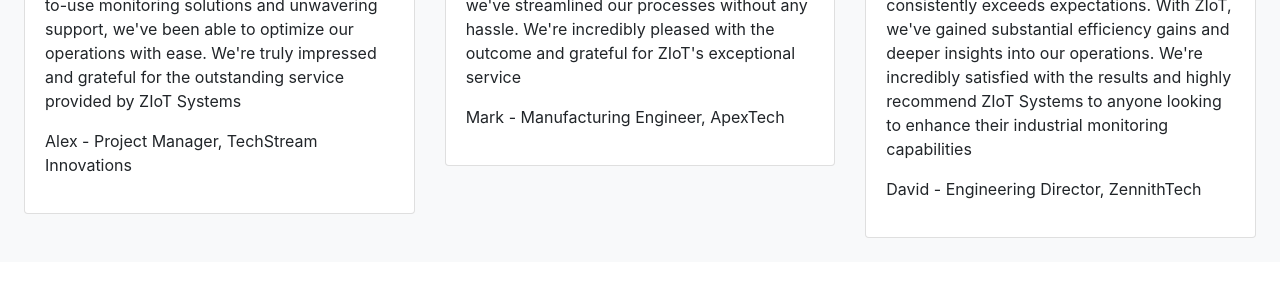
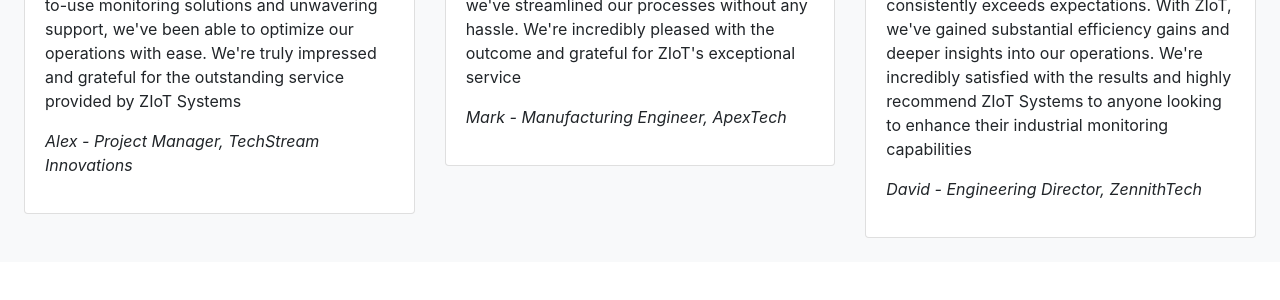
Before and after one commit to ZIoT-Systems/ZIoT-Systems.github.io, a Jekyll site: the page built from README.md, in a window 1280 px wide. Shown: the part 2241-2541 px from the top of the page. Built offline with Jekyll 4.4.1, drawn with Linux system fonts in a browser that asks for light colours; our own code applies the rules of GitHub Pages for plain Markdown files.

Commit message:
test font

```diff
--- a/_layouts/default.html
+++ b/_layouts/default.html
@@ -196,7 +196,7 @@
                 <div class="card">
                     <div class="card-body">
                         <p>ZIoT Systems has been a game-changer for us. Their devices are incredibly user-friendly, and the support team has been exceptional every step of the way. Thanks to their easy-to-use monitoring solutions and unwavering support, we've been able to optimize our operations with ease. We're truly impressed and grateful for the outstanding service provided by ZIoT Systems</p>
-                        <p>Alex - Project Manager, TechStream Innovations</p>
+                        <p class="font-italic">Alex - Project Manager, TechStream Innovations</p>
                     </div>
                 </div>
             </div>
@@ -204,7 +204,7 @@
                 <div class="card">
                     <div class="card-body">
                         <p>Implementing ZIoT's monitoring solutions has transformed our operations. Their devices are straightforward to use, and their support team has been phenomenal. With their assistance, we've streamlined our processes without any hassle. We're incredibly pleased with the outcome and grateful for ZIoT's exceptional service</p>
-                        <p>Mark - Manufacturing Engineer, ApexTech</p>
+                        <p class="font-italic">Mark - Manufacturing Engineer, ApexTech</p>
                     </div>
                 </div>
             </div>
@@ -212,7 +212,7 @@
                 <div class="card">
                     <div class="card-body">
                         <p>Selecting ZIoT for our monitoring needs has significantly improved our workflow. Their devices are remarkably intuitive, complemented by a support team that consistently exceeds expectations. With ZIoT, we've gained substantial efficiency gains and deeper insights into our operations. We're incredibly satisfied with the results and highly recommend ZIoT Systems to anyone looking to enhance their industrial monitoring capabilities</p>
-                        <p>David - Engineering Director, ZennithTech</p>
+                        <p class="font-italic">David - Engineering Director, ZennithTech</p>
                     </div>
                 </div>
             </div>
```
